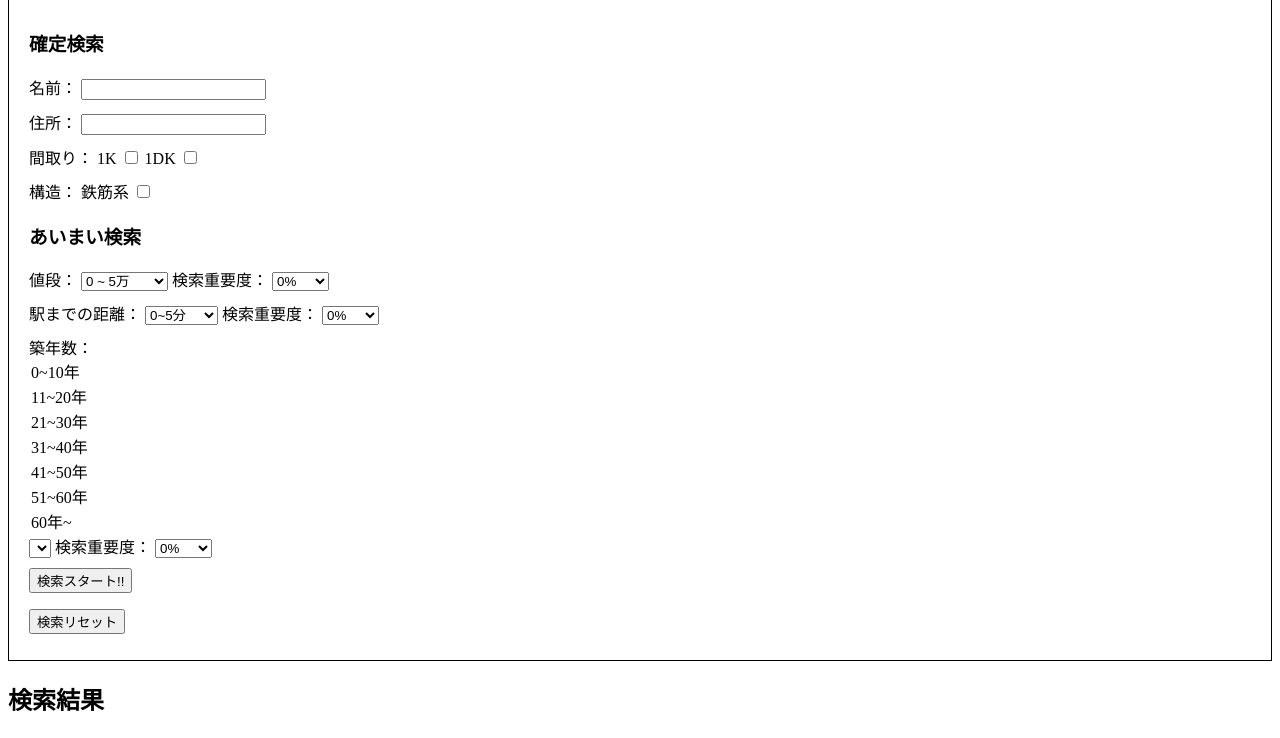
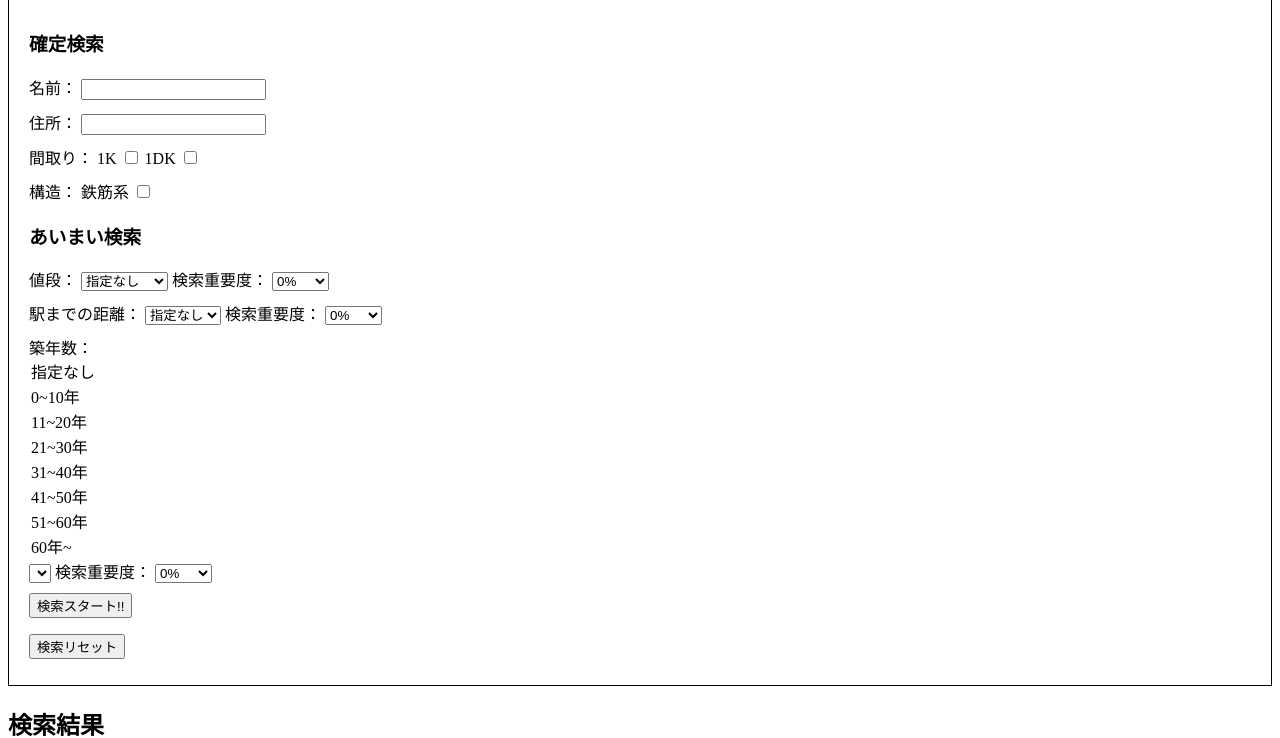
Before and after one commit to jo-315/search_demo, a Flask app: page / in a window 1280 px wide. Shown: the part 76-814 px from the top of the page. Run offline with Flask 2, Linux system fonts and the light colour scheme; data that the repository does not hold is empty.

Commit message:
set null

```diff
--- a/src/main.py
+++ b/src/main.py
@@ -63,6 +63,9 @@ def calc_weight(home, name):
 
     point = 0
 
+    if key == "null":
+        return 0
+
     if not weight == "0":
         # 検索条件との一致度を確認
         if (getattr(home, name) > eval(eval("name + '_class[' + key + ']'"))
--- a/src/templates/ambiguous_search.html
+++ b/src/templates/ambiguous_search.html
@@ -2,6 +2,7 @@
 <div>
   <label for="price">値段：</label>
   <select name="price">
+    <option value="null">指定なし</option>
     <option value="0">0 ~ 5万</option>
     <option value="1">5万 ~ 6万</option>
     <option value="2">6万 ~ 7万</option>
@@ -17,6 +18,7 @@
 <div>
   <label for="station_distance">駅までの距離：</label>
   <select name="station_distance">
+    <option value="null">指定なし</option>
     <option value="0">0~5分</option>
     <option value="1">6~10分</option>
     <option value="2">11~15分</option>
@@ -29,6 +31,7 @@
 </div>
 <div>
   <label for="age">築年数：</label>
+  <option value="null">指定なし</option>
     <option value="0">0~10年</option>
     <option value="1">11~20年</option>
     <option value="2">21~30年</option>
```
